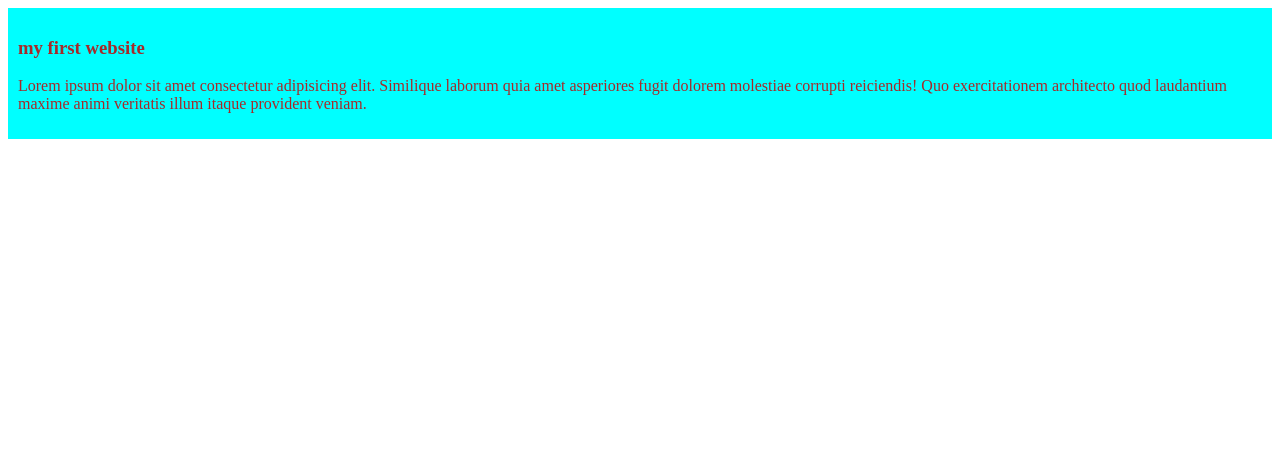
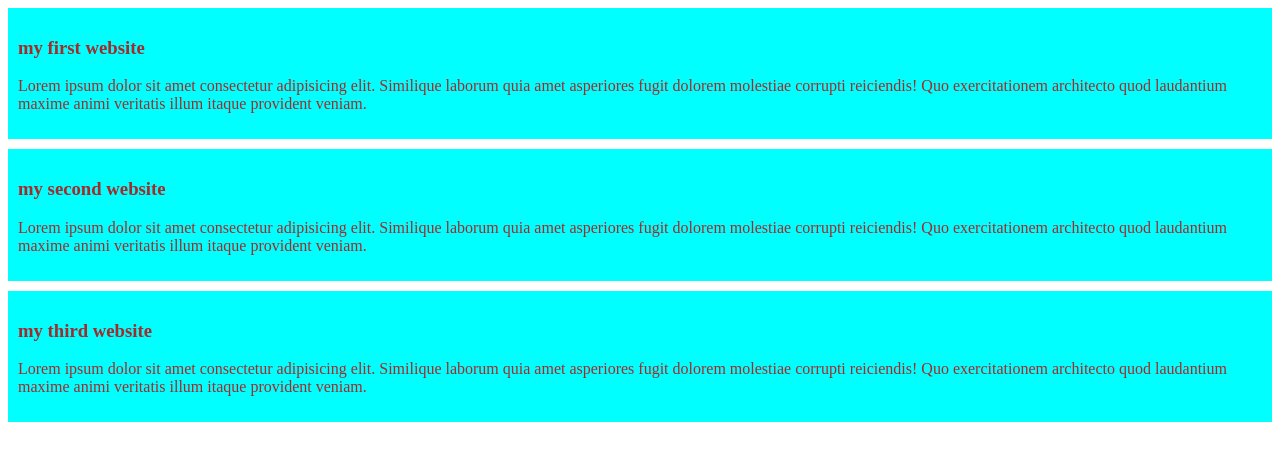
Before and after one commit to arafatislam2005/my-simple-website, a plain HTML site: page index.html in a window 1280 px wide. Drawn offline with Linux system fonts and the light colour scheme.

Commit message:
add this new one

```diff
--- a/index.html
+++ b/index.html
@@ -16,5 +16,23 @@
         veritatis illum itaque provident veniam.
       </p>
     </div>
+    <div>
+      <h3>my second website</h3>
+      <p>
+        Lorem ipsum dolor sit amet consectetur adipisicing elit. Similique
+        laborum quia amet asperiores fugit dolorem molestiae corrupti
+        reiciendis! Quo exercitationem architecto quod laudantium maxime animi
+        veritatis illum itaque provident veniam.
+      </p>
+    </div>
+    <div>
+      <h3>my third website</h3>
+      <p>
+        Lorem ipsum dolor sit amet consectetur adipisicing elit. Similique
+        laborum quia amet asperiores fugit dolorem molestiae corrupti
+        reiciendis! Quo exercitationem architecto quod laudantium maxime animi
+        veritatis illum itaque provident veniam.
+      </p>
+    </div>
   </body>
 </html>
--- a/styles/style.css
+++ b/styles/style.css
@@ -2,4 +2,5 @@ div {
   background-color: aqua;
   color: brown;
   padding: 10px;
+  margin-bottom: 10px;
 }
```
